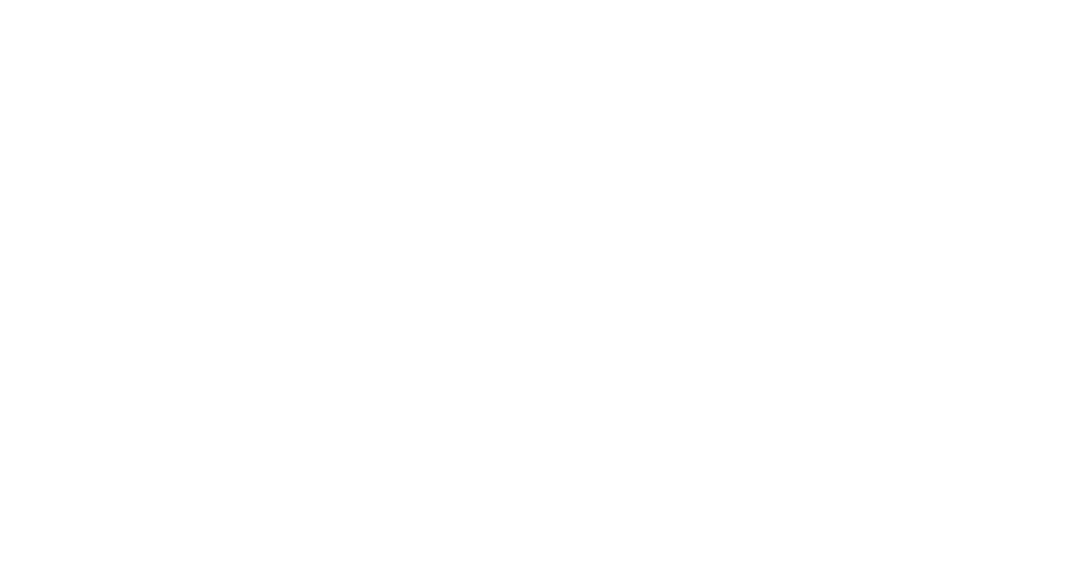
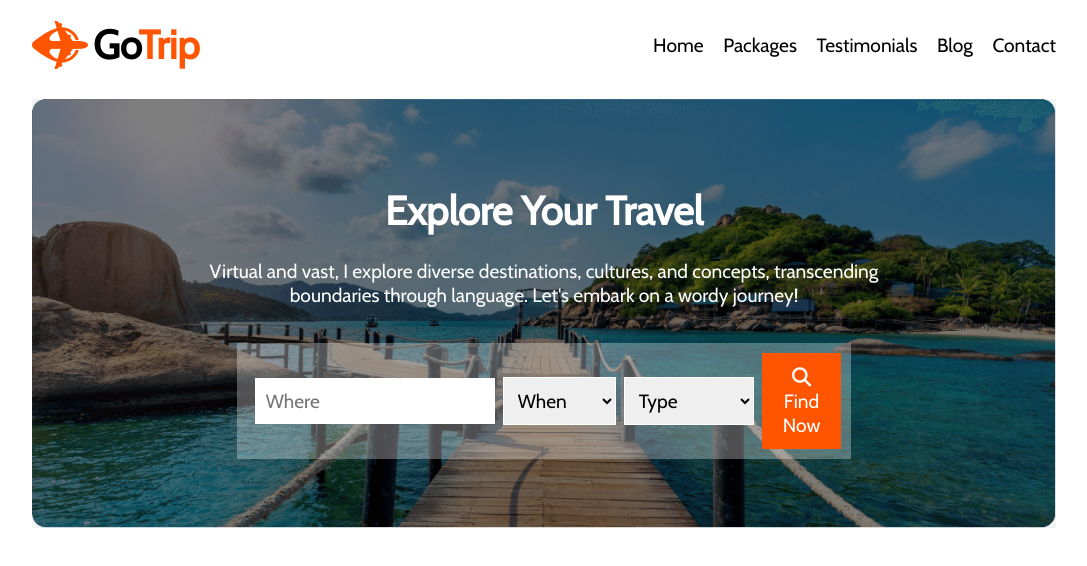
Before and after one commit to yeasinbinali/go-trip, a plain HTML site: page index.html in a window 1280 px wide. Shown: the whole page, without its empty margins (96-1183 px from the left). Drawn offline with nearby package versions, Linux system fonts and the light colour scheme.

Commit message:
nav and header container added

```diff
--- a/index.html
+++ b/index.html
@@ -1,16 +1,70 @@
 <!DOCTYPE html>
 <html lang="en">
+
 <head>
     <meta charset="UTF-8">
     <meta name="viewport" content="width=device-width, initial-scale=1.0">
     <!-- title -->
     <title>GoTrip - Tour site</title>
+    <!-- google font -->
+    <link rel="preconnect" href="https://fonts.googleapis.com">
+    <link rel="preconnect" href="https://fonts.gstatic.com" crossorigin>
+    <link href="https://fonts.googleapis.com/css2?family=Cabin&display=swap" rel="stylesheet">
     <!-- css link -->
     <link rel="stylesheet" href="styles/style.css">
+    <!-- font awesome -->
+    <script src="https://kit.fontawesome.com/7522ad2aa7.js" crossorigin="anonymous"></script>
 </head>
+
 <body>
     <header>
-
+        <!-- nav container -->
+        <section class="nav-container">
+            <div class="logo-container">
+                <img src="./Images/logo.png" alt="logo">
+                <h2 class="trip-name">Go<span class="trip-span">Trip</span></h2>
+            </div>
+            <nav class="navbar-item">
+                <a href="">Home</a>
+                <a href="">Packages</a>
+                <a href="">Testimonials</a>
+                <a href="">Blog</a>
+                <a href="">Contact</a>
+            </nav>
+        </section>
+        <!-- header image container -->
+        <section class="header-container">
+            <img class="header-image" src="./Images/headerImage.png" alt="header-image">
+            <div class="header-content">
+                <h2 class="header-name">Explore Your Travel</h2>
+                <p class="header-description">Virtual and vast, I explore diverse destinations, cultures, and concepts, transcending boundaries through language. Let's embark on a wordy journey!</p>
+                <div class="input-container">
+                    <div>
+                        <input type="text" name="text" placeholder="Where">
+                    </div>
+                    <div>
+                        <select>
+                            <option value="When">When</option>
+                            <option value="Summer">Summer</option>
+                            <option value="Winter">Winter</option>
+                            <option value="Spring">Spring</option>
+                            <option value="Rainy">Rainy</option>
+                        </select>
+                    </div>
+                    <div>
+                        <select>
+                            <option value="Type">Type</option>
+                            <option value="Mountain">Mountain</option>
+                            <option value="Sea-beach">Sea-beach</option>
+                            <option value="Garden">Garden</option>
+                        </select>
+                    </div>
+                    <div>
+                        <button class="button"><i class="fa-solid fa-magnifying-glass"></i> Find Now</button>
+                    </div>
+                </div>
+            </div>
+        </section>
     </header>
     <main>
 
@@ -19,4 +73,5 @@
 
     </footer>
 </body>
+
 </html>
--- a/styles/style.css
+++ b/styles/style.css
@@ -0,0 +1,101 @@
+/* centered style */
+* {
+    margin: 0;
+    padding: 0;
+    box-sizing: border-box;
+    font-family: 'Cabin', sans-serif;
+}
+
+header, main {
+    width: 80%;
+    margin: 0 auto;
+}
+
+:root {
+    --primary-color: #FF5400;
+    --header-size: 2.5em;
+    --text-size: 1.2em;
+    --bg-color: rgba(255, 255, 255, 0.30);
+}
+
+/* header style */
+.nav-container {
+    display: flex;
+    justify-content: space-between;
+    align-items: center;
+    margin: 20px 0 30px 0;
+}
+
+.logo-container {
+    display: flex;
+    align-items: center;
+}
+
+.trip-name {
+    margin-left: 5px;
+    font-size: var(--header-size);
+}
+
+.trip-span {
+    color: var(--primary-color);
+}
+
+.navbar-item a {
+    text-decoration: none;
+    margin-left: 16px;
+    font-size: var(--text-size);
+    color: black;
+}
+
+/* header style */
+.header-container {
+    position: relative;
+    text-align: center;
+}
+.header-image {
+    width: 100%;
+    filter: brightness(50%);
+}
+
+.header-content {
+    position: absolute;
+    top: 20%;
+}
+
+.header-name {
+    font-size: var(--header-size);
+    color: white;
+}
+
+.header-description {
+    font-size: var(--text-size);
+    width: 70%;
+    color: white;
+    margin: 24px auto 36px auto;
+}
+
+.input-container {
+    display: flex;
+    justify-content: center;
+    align-items: center;
+    background-color: var(--bg-color);
+    padding: 10px;
+    width: 60%;
+    margin: 0 auto;
+}
+
+input, select {
+    padding: 10px;
+    font-size: var(--text-size);
+    margin-left: 8px;
+    border: 1px solid white;
+}
+
+.button {
+    background-color: var(--primary-color);
+    border: 1px solid var(--primary-color);
+    color: white;
+    padding: 11px 20px;
+    font-size: var(--text-size);
+    margin-left: 8px;
+}
```
Also changed, not shown: Images/headerImage.png (renamed from Images/Group 13 (1) (1).png), Images/logo.png (renamed from Images/Group 40071 (2).png).
